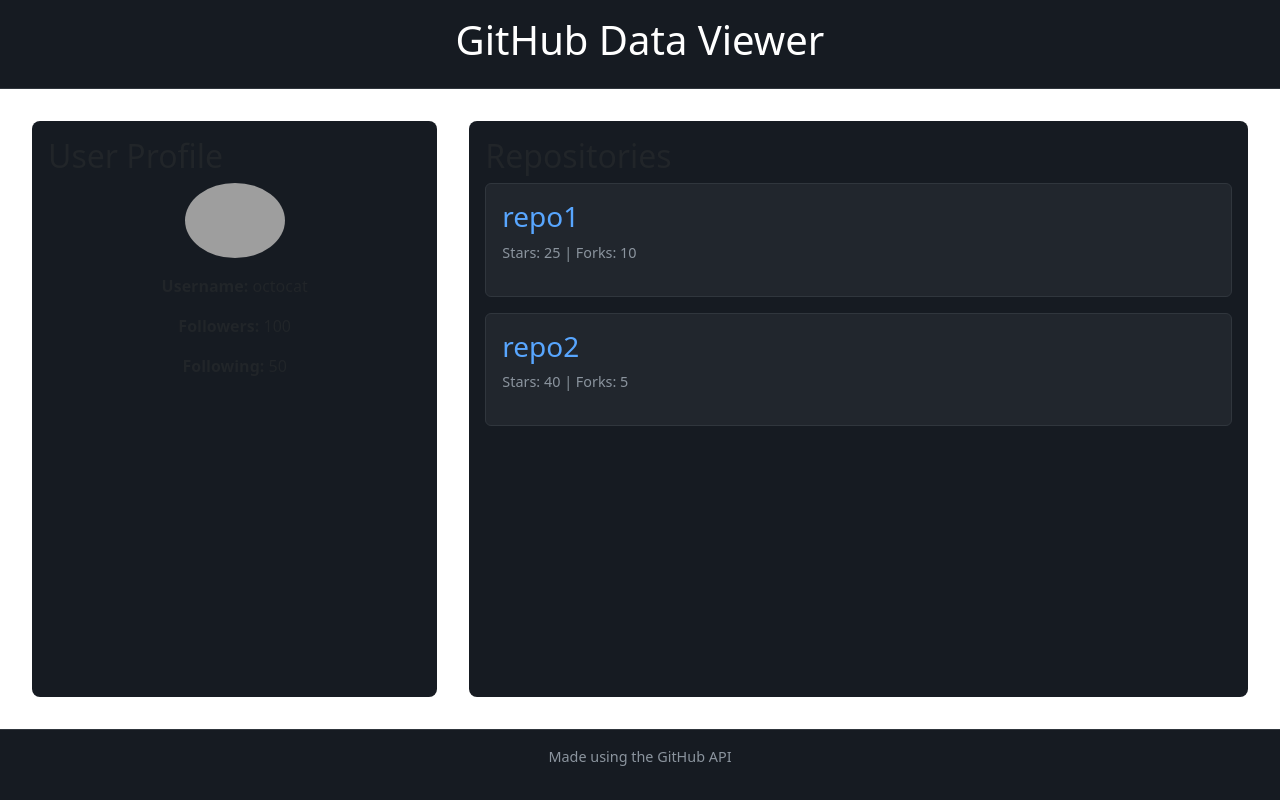
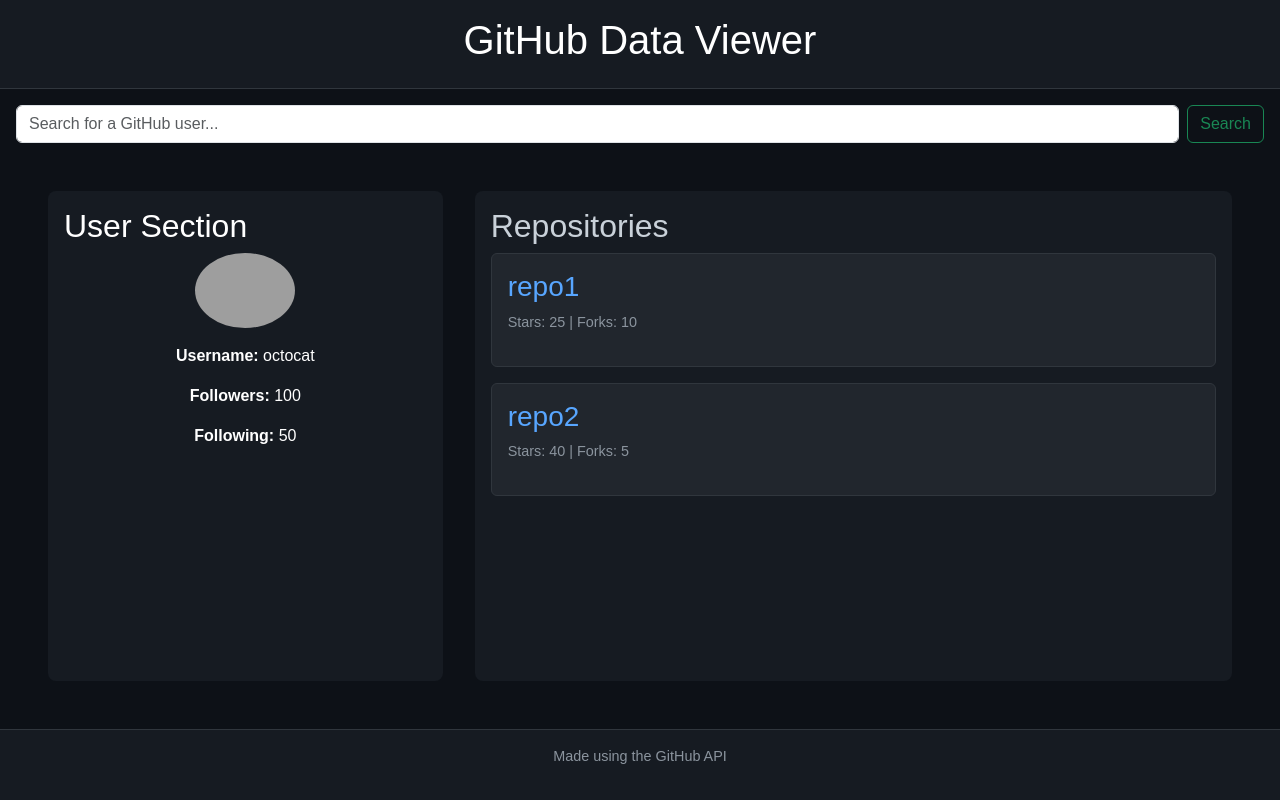
Before and after one commit to thomas-naouchi/lau-csc443-web-programming-project, a React (Vite) app: page / in a window 1280 px wide. Built offline with nearby package versions, Linux system fonts and the light colour scheme; grey boxes are pictures that could not be loaded.

Commit message:
Fix styles and add search bar

```diff
--- a/src/App.jsx
+++ b/src/App.jsx
@@ -1,23 +1,23 @@
-import Header from './components/Header';
-import ProfileSection from './components/ProfileSection';
-import Repositories from './components/Repositories';
-import './githubStyles.css';
-import React, { useState } from 'react';
+import Header from "./components/Header";
+import UserSection from "./components/UserSection";
+import Repositories from "./components/Repositories";
+import DataGrid from "./components/DataGrid";
+import SearchBar from "./components/SearchBar";
+// import './githubStyles.css';
+import React, { useState } from "react";
 
 function App() {
-  const [repoMeta, setRepoMeta] = useState('');
+  const [repoMeta, setRepoMeta] = useState("");
 
   return (
     <>
       <Header />
 
-      {/* MAIN CONTENT */}
       <main className="main-container">
-        <ProfileSection />
-        <Repositories />
+        <SearchBar />
+        <DataGrid />
       </main>
 
-      {/* FOOTER */}
       <footer className="footer">
         <p>Made using the GitHub API</p>
       </footer>
--- /dev/null
+++ b/src/components/DataGrid.jsx
@@ -0,0 +1,13 @@
+import UserSection from "./UserSection";
+import Repositories from "./Repositories";
+
+function DataGrid() {
+  return (
+    <div className = "data-container">
+        <UserSection />
+        <Repositories />
+    </div>
+  );
+}
+
+export default DataGrid;
--- a/src/components/ProfileSection.jsx
+++ /dev/null
@@ -1,12 +0,0 @@
-import UserProfileCard from "./UserProfileCard";
-
-function ProfileSection() {
-  return (
-    <section className="user-section">
-      <h2>User Profile</h2>
-      <UserProfileCard />
-    </section>
-  );
-}
-
-export default ProfileSection;
--- /dev/null
+++ b/src/components/SearchBar.jsx
@@ -0,0 +1,17 @@
+function SearchBar() {
+  return (
+    <form class="d-flex" role="search">
+      <input
+        class="form-control me-2"
+        type="search"
+        placeholder="Search for a GitHub user..."
+        aria-label="Search"
+      />
+      <button class="btn btn-outline-success" type="submit">
+        Search
+      </button>
+    </form>
+  );
+}
+
+export default SearchBar;
--- a/src/components/UserProfileCard.jsx
+++ b/src/components/UserCard.jsx
@@ -1,4 +1,4 @@
-function UserProfileCard() {
+function UserCard() {
   return (
     <div className="user-card">
       <img
@@ -18,4 +18,4 @@
   );
 }
 
-export default UserProfileCard;
+export default UserCard;
--- /dev/null
+++ b/src/components/UserSection.jsx
@@ -0,0 +1,12 @@
+import UserCard from "./UserCard";
+
+function UserSection() {
+  return (
+    <section className="user-section">
+      <h2>User Section</h2>
+      <UserCard />
+    </section>
+  );
+}
+
+export default UserSection;
--- a/src/githubStyles.css
+++ b/src/githubStyles.css
@@ -16,19 +16,21 @@
 }
 
 /* Ensure full-viewport width/height and undo template centering */
-html, body, #root {
+html,
+body,
+#root {
   width: 100%;
   height: 100%;
 }
 
 #root {
-  display: flex;            /* make header, main, footer flex items */
-  flex-direction: column;   /* vertical stack */
+  display: flex; /* make header, main, footer flex items */
+  flex-direction: column; /* vertical stack */
 }
 
 body {
-  align-items: stretch;            /* override place-items/align-items: center */
-  justify-content: flex-start;     /* top-align content, like the static HTML */
+  align-items: stretch; /* override place-items/align-items: center */
+  justify-content: flex-start; /* top-align content, like the static HTML */
 }
 
 /* Header */
@@ -43,7 +45,17 @@
 /* Main Layout */
 .main-container {
   display: flex;
-  flex: 1 1 auto;           /* fill available vertical space between header and footer */
+  flex-direction: column;
+  flex: 1 1 auto; /* allow main to grow and fill space between header and footer */
+  background-color: #0d1117;
+  padding: 1rem;
+  gap: 1rem;
+}
+
+.data-container {
+  display: flex;
+  background-color: #0d1117;
+  flex: 1 1 auto; /* fill available vertical space between header and footer */
   padding: 2rem;
   gap: 2rem;
   width: 100%;
@@ -63,11 +75,18 @@
   border-radius: 8px;
 }
 
+.user-section > * {
+  color: #ffffff;
+}
+
 .user-card {
   display: flex;
   flex-direction: column;
   align-items: center;
   text-align: center;
+}
+.user-card > * {
+  color: #ffffff;
 }
 
 .user-card img {
--- a/src/main.jsx
+++ b/src/main.jsx
@@ -1,7 +1,9 @@
 import { StrictMode } from 'react'
 import { createRoot } from 'react-dom/client'
 import App from './App.jsx'
+
 import 'bootstrap/dist/css/bootstrap.css';
+import './githubStyles.css';
 
 createRoot(document.getElementById('root')).render(
   <StrictMode>
```
